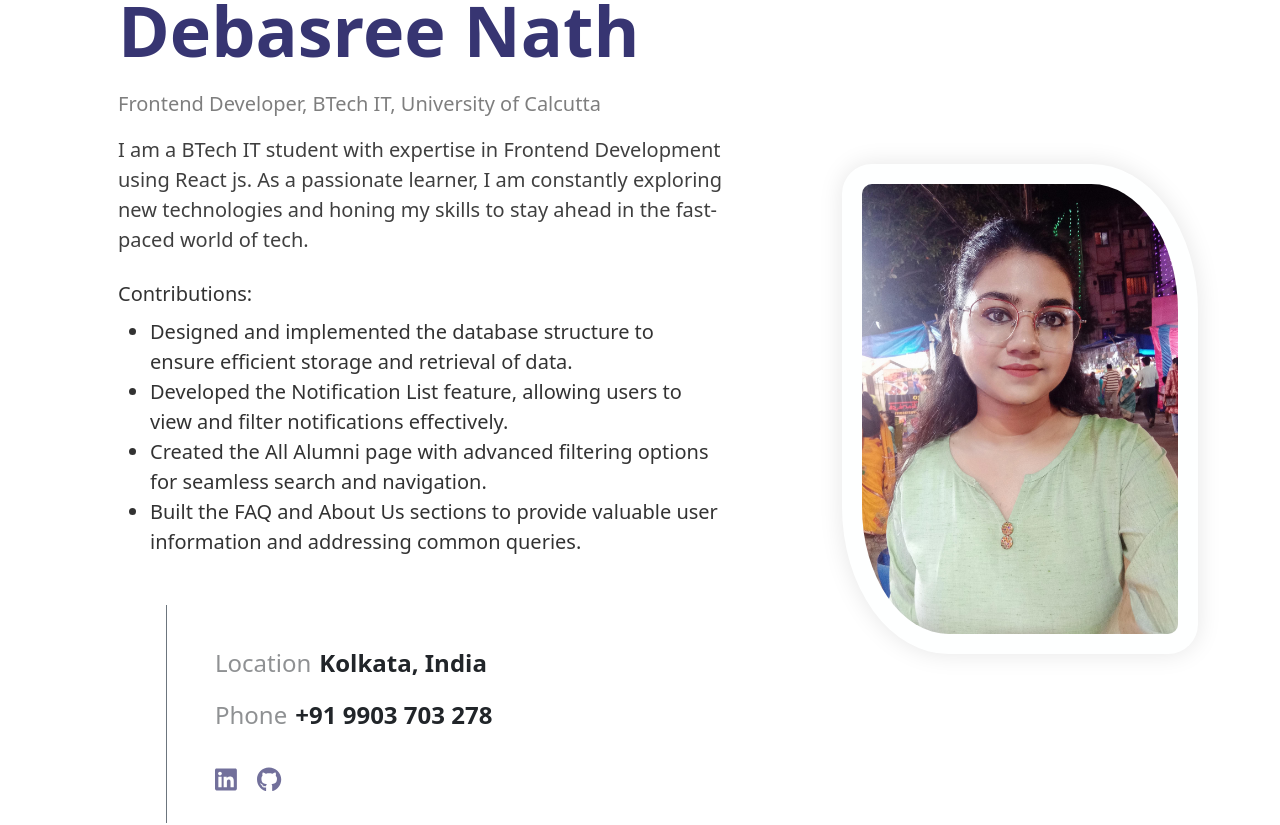
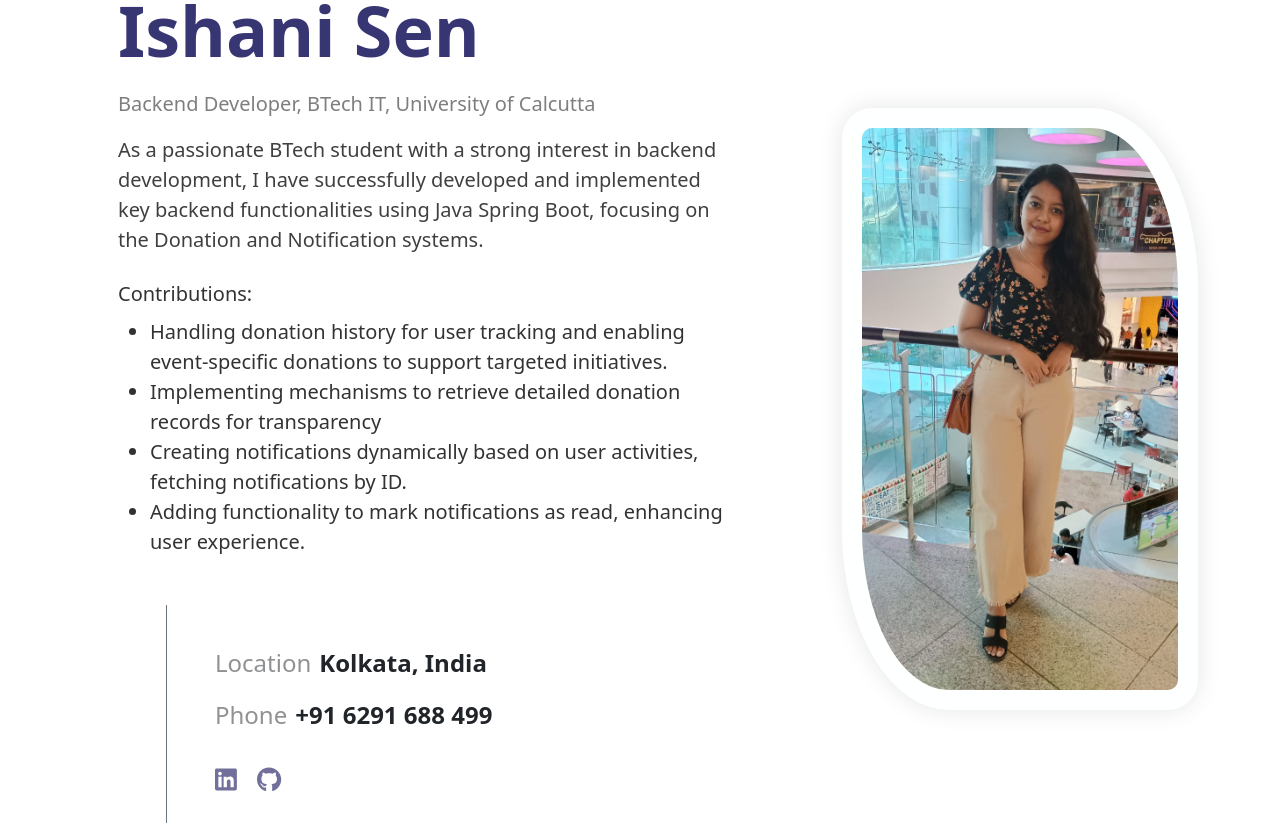
Before and after one commit to SubhadeepMondal2023/AlumniHub, a React (Vite) app in the folder client/: page /team in a window 1280 px wide. Shown: the part 2140-2965 px from the top of the page. Built offline with nearby package versions, Linux system fonts and the light colour scheme; no server answers.

Commit message:
The Team implemented

```diff
--- a/client/src/components/The Team/TheTeam.jsx
+++ b/client/src/components/The Team/TheTeam.jsx
@@ -6,6 +6,7 @@ import debasree from '../../assets/images/debasree.jpg';
 import tatha from '../../assets/images/tatha.jpg';
 import deep from '../../assets/images/deep.jpg';
 import bhargav from '../../assets/images/bhargav.jpg';
+import ishani from '../../assets/images/ishani.jpg';
 
 const teamData = [
     {
@@ -43,6 +44,26 @@ const teamData = [
         infoList: [
             { label: "Location", value: "Kolkata, India" },
             { label: "Phone", value: "+91 81011 65244" },
+        ]
+    },
+    {
+        image: ishani,
+        subHeading: "Backend Developer, BTech IT, University of Calcutta",
+        imageName: "Ishani Sen",
+        intro: "As a passionate BTech student with a strong interest in backend development, I have successfully developed and implemented key backend functionalities using Java Spring Boot, focusing on the Donation and Notification systems.",
+        contribution: [
+            "Handling donation history for user tracking and enabling event-specific donations to support targeted initiatives.",
+            "Implementing mechanisms to retrieve detailed donation records for transparency",
+            "Creating notifications dynamically based on user activities, fetching notifications by ID.",
+            "Adding functionality to mark notifications as read, enhancing user experience."
+        ],
+        socialLinks: [
+            { icon: faLinkedin, href: "https://www.linkedin.com/in/ishani-sen-4157ab225" },
+            { icon: faGithub, href: "https://github.com/IshaniSen2612" },
+        ],
+        infoList: [
+            { label: "Location", value: "Kolkata, India" },
+            { label: "Phone", value: "+91 6291 688 499" },
         ]
     },
     {
```
Also changed, not shown: client/src/components/Alumni/TeamCard.jsx (+1 -6 lines), client/src/assets/images/debasree.jpg, client/src/assets/images/ishani.jpg (added).
